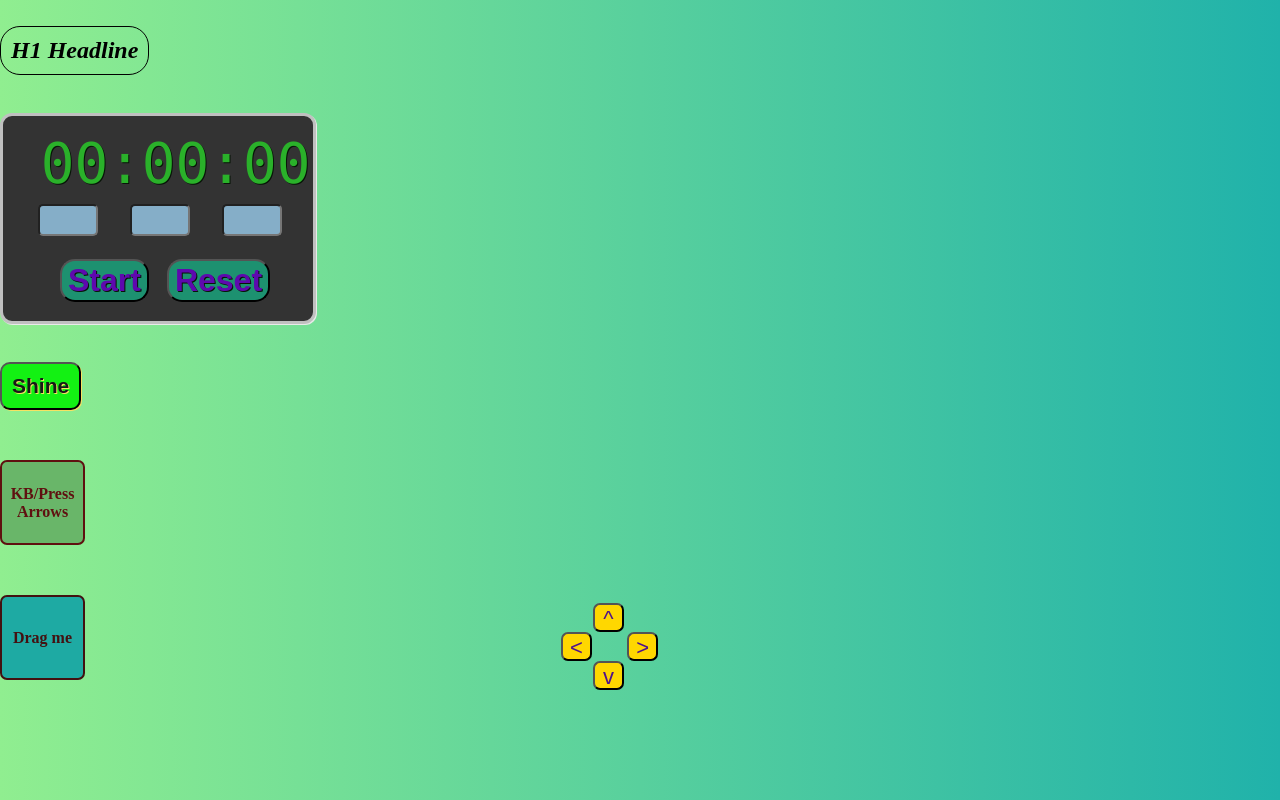
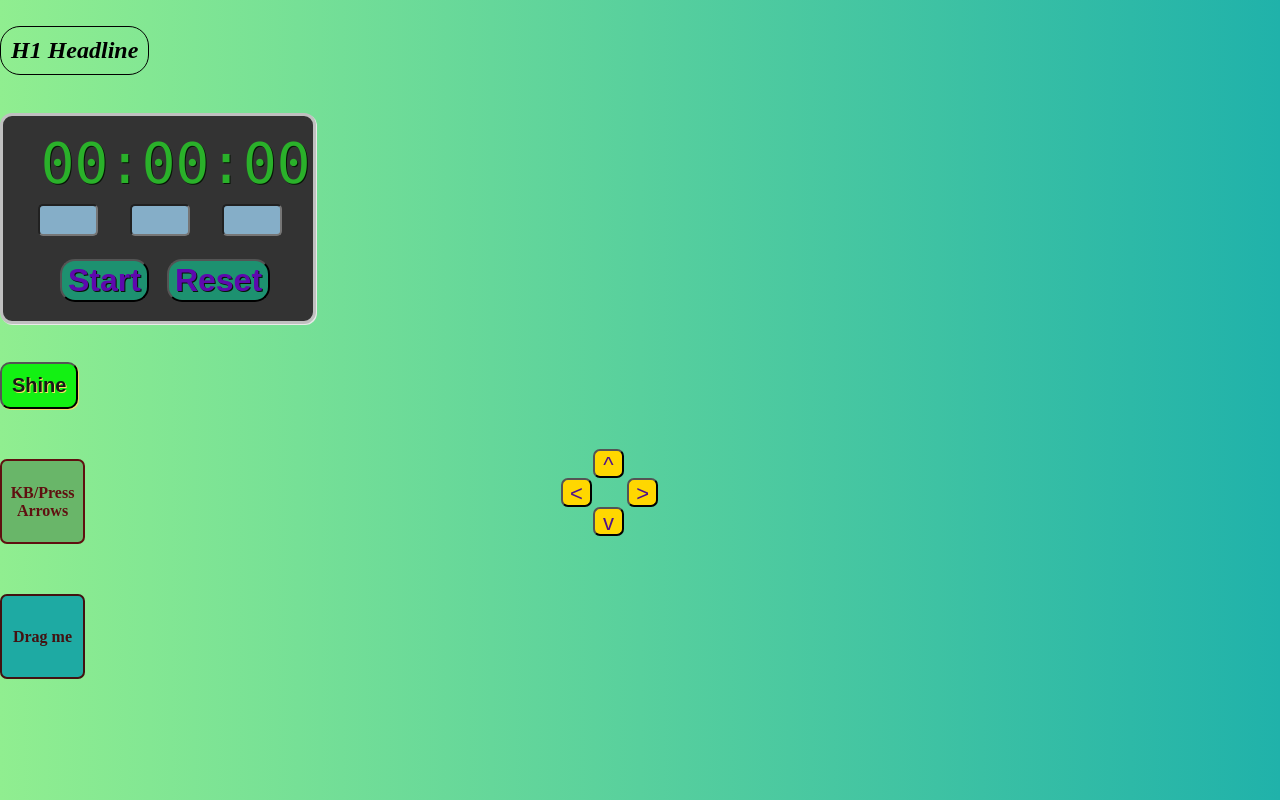
Before and after one commit to Abraham2591/vanillaTimerAndTouchElements, a plain HTML site: page index.html in a window 1280 px wide. In both pictures the pointer is over the button "Shine". Drawn offline with Linux system fonts and the light colour scheme.

Commit message:
Update style.css

```diff
--- a/style.css
+++ b/style.css
@@ -166,7 +166,7 @@ html, body {margin: 0; height: 100%; overflow: hidden}
 }
 
 #myBtn:hover{
-    font-size: 21px;
+    font-size: 20px;
     background-color: rgb(19, 241, 19);
     cursor: pointer;
     box-shadow: 1px 1px rgb(248, 225, 98);
@@ -244,7 +244,7 @@ html, body {margin: 0; height: 100%; overflow: hidden}
 }
 
 #arDiv{
-    margin-top: -6%;
+    margin-top: -18%;
     margin-left: 43%;
     margin-right: 43%;
     margin-bottom: 40%;
```
